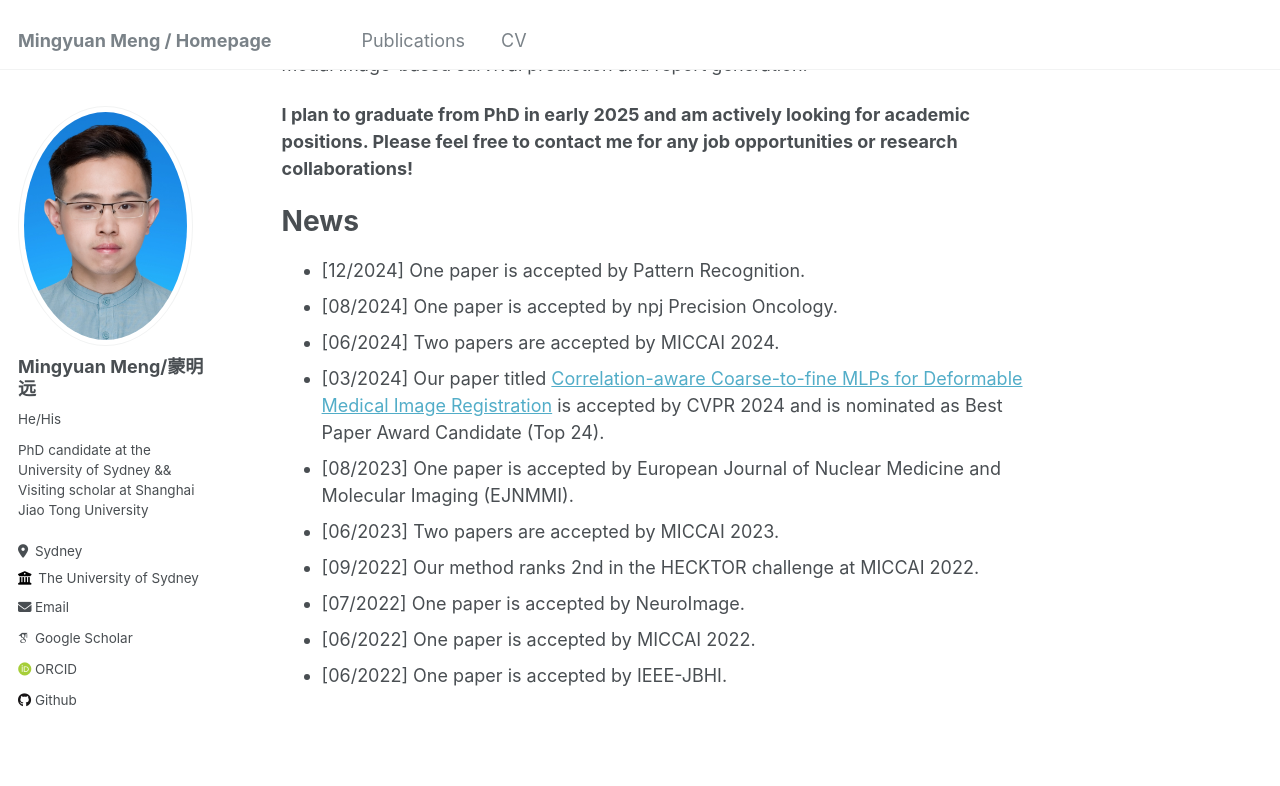
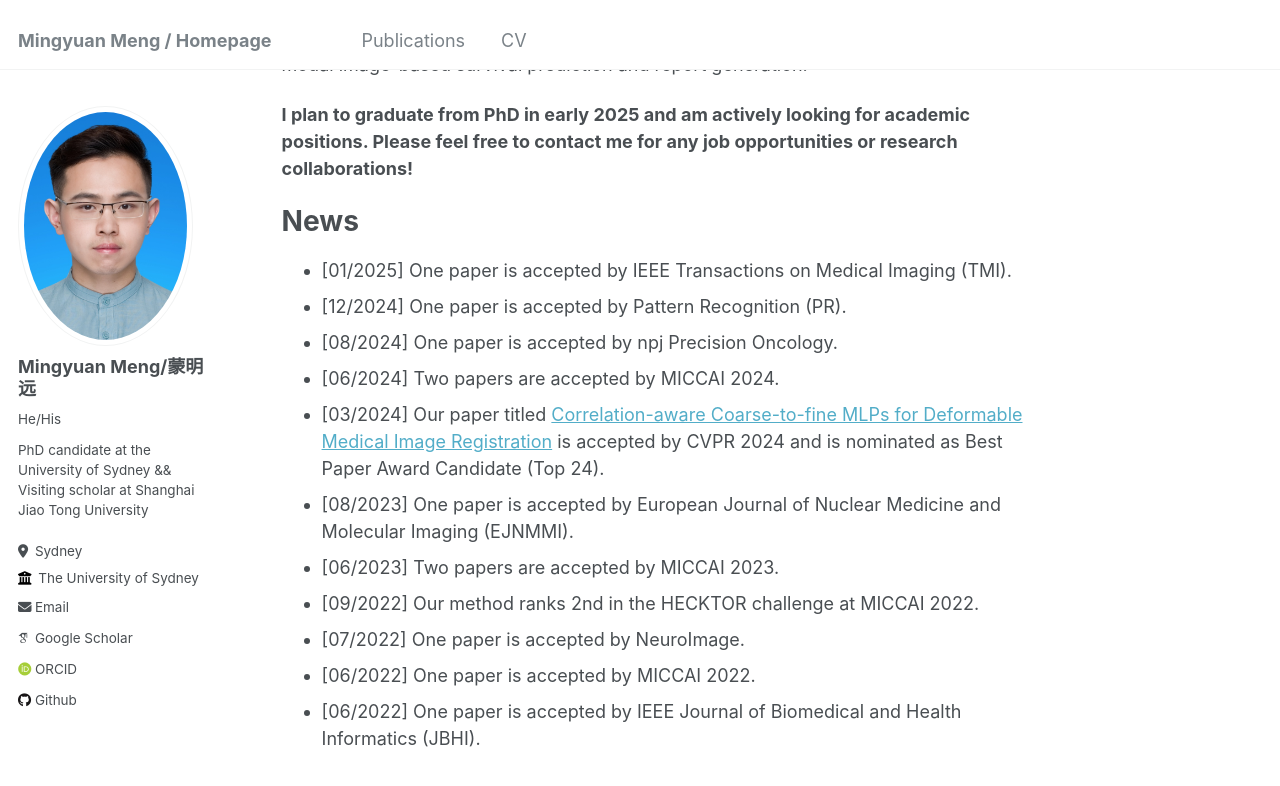
Before and after one commit to MungoMeng/mungomeng.github.io, a Jekyll site: the page built from _pages/about.md, in a window 1280 px wide and 900 px high, scrolled down 364 px. Shown: the top 786 px of the window. Built offline with Jekyll 4.4.1, drawn with Linux system fonts in a browser that asks for light colours; some web fonts are replaced.

Commit message:
Update about.md

```diff
--- a/_pages/about.md
+++ b/_pages/about.md
@@ -15,7 +15,8 @@ My research focus is deep learning for medical image analysis, especially in med
 
 News
 ======
-* [12/2024] One paper is accepted by Pattern Recognition.
+* [01/2025] One paper is accepted by IEEE Transactions on Medical Imaging (TMI).
+* [12/2024] One paper is accepted by Pattern Recognition (PR).
 * [08/2024] One paper is accepted by npj Precision Oncology.
 * [06/2024] Two papers are accepted by MICCAI 2024.
 * [03/2024] Our paper titled [Correlation-aware Coarse-to-fine MLPs for Deformable Medical Image Registration](https://arxiv.org/abs/2406.00123) is accepted by CVPR 2024 and is nominated as Best Paper Award Candidate (Top 24).
@@ -24,4 +25,4 @@ News
 * [09/2022] Our method ranks 2nd in the HECKTOR challenge at MICCAI 2022.
 * [07/2022] One paper is accepted by NeuroImage.
 * [06/2022] One paper is accepted by MICCAI 2022.
-* [06/2022] One paper is accepted by IEEE-JBHI.
+* [06/2022] One paper is accepted by IEEE Journal of Biomedical and Health Informatics (JBHI).
```
